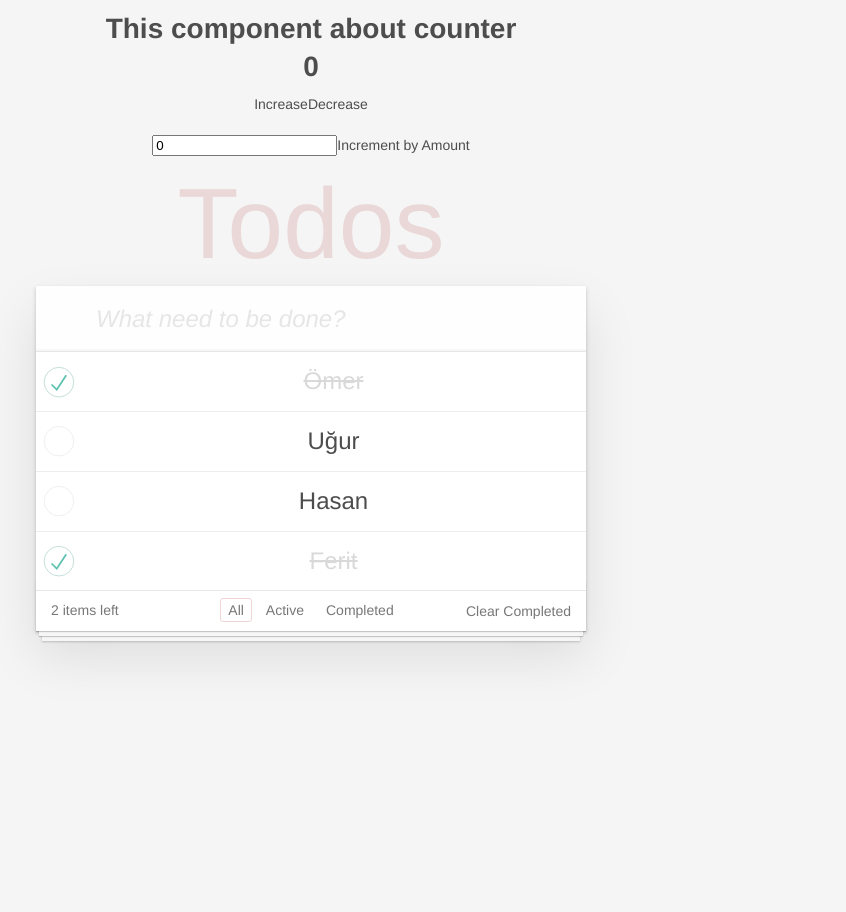
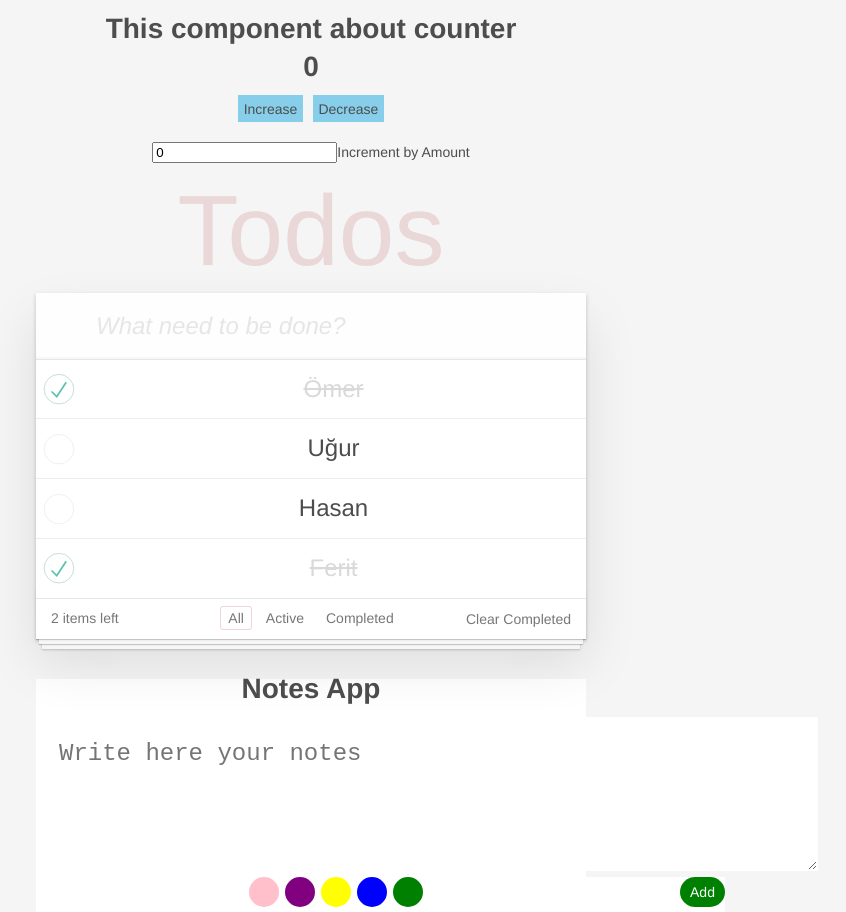
Before and after one commit to UfukYetiskin/redux-educations, a React (Create React App) app: page / in a window 1280 px wide. Shown: the whole page, without its empty margins (329-1175 px from the left). Before the commit the page ends 800 px from the top, so only its background shows below. Built offline with nearby package versions, Linux system fonts and the light colour scheme.

Commit message:
styled page

```diff
--- a/src/App.js
+++ b/src/App.js
@@ -1,11 +1,13 @@
 import './App.css';
 import Counter from './components/Counter'
+import TextList from './components/homework/TextList';
 import List from './components/List'
 function App() {
   return (
     <div className="App">
       <Counter/>
       <List></List>
+      <TextList></TextList>
     </div>
   );
 }
--- a/src/components/Counter.js
+++ b/src/components/Counter.js
@@ -20,8 +20,8 @@ function Counter() {
     <div>
         <h1>This component about counter</h1>
         <h1>{countValue}</h1>
-        <button onClick={()=>dispatch(increase())}>Increase</button>
-        <button onClick={()=> dispatch(decrease())}>Decrease</button>
+        <button style={{backgroundColor : 'skyblue', padding :'1%'}} onClick={()=>dispatch(increase())}>Increase</button>
+        <button style={{backgroundColor : 'skyblue', padding :'1%', marginLeft : '10px'}} onClick={()=> dispatch(decrease())}>Decrease</button>
         <br/>
         <br/>
         <input
--- /dev/null
+++ b/src/components/homework/TextList.js
@@ -0,0 +1,114 @@
+import React from "react";
+import { useSelector, useDispatch } from "react-redux";
+import { nanoid } from "@reduxjs/toolkit";
+import { useState } from "react";
+
+function TextList() {
+  const [text, setText] = useState("");
+  const [color, setColor] = useState("");
+
+  return (
+    <div style={{ backgroundColor: "white" }}>
+      <h1>Notes App</h1>
+      <form
+        style={{ textAlign: "center", backgroundColor: "white", margin: "0" }}
+      >
+        <textarea
+          placeholder="Write here your notes"
+          value={text}
+          cols="50"
+          rows="4"
+          onChange={(e) => setText(e.target.value)}
+          style={{ fontSize: "24px", border: "1px solid white", padding: "4%" }}
+        ></textarea>
+      </form>
+      <div
+        style={{
+          display: "flex",
+          flexDirection: "row",
+          justifyContent: "center",
+          width: "689px",
+          backgroundColor: "white",
+          margin: "0",
+        }}
+      >
+        <div style={{ marginRight: "50px", width: "100%" }}>
+          <button
+            onClick={() => setColor("pink")}
+            style={{
+              backgroundColor: "pink",
+              width: "30px",
+              height: "30px",
+              borderRadius: "50%",
+              marginLeft: "1%",
+            }}
+          >
+            {" "}
+          </button>
+          <button
+            onClick={() => setColor("purple")}
+            style={{
+              backgroundColor: "purple",
+              width: "30px",
+              height: "30px",
+              borderRadius: "50%",
+              marginLeft: "1%",
+            }}
+          >
+            {" "}
+          </button>
+          <button
+            onClick={() => setColor("yellow")}
+            style={{
+              backgroundColor: "yellow",
+              width: "30px",
+              height: "30px",
+              borderRadius: "50%",
+              marginLeft: "1%",
+            }}
+          >
+            {" "}
+          </button>
+          <button
+            onClick={() => setColor("blue")}
+            style={{
+              backgroundColor: "blue",
+              width: "30px",
+              height: "30px",
+              borderRadius: "50%",
+              marginLeft: "1%",
+            }}
+          >
+            {" "}
+          </button>
+          <button
+            onClick={() => setColor("green")}
+            style={{
+              backgroundColor: "green",
+              width: "30px",
+              height: "30px",
+              borderRadius: "50%",
+              marginLeft: "1%",
+            }}
+          >
+            {" "}
+          </button>
+        </div>
+        <button
+          style={{
+            backgroundColor: "green",
+            width: "50px",
+            height: "30px",
+            borderRadius: "20px",
+            color: "white",
+            padding: "1%",
+          }}
+        >
+          Add
+        </button>
+      </div>
+    </div>
+  );
+}
+
+export default TextList;
--- /dev/null
+++ b/src/redux/homework/textAreaSlice.js
@@ -0,0 +1,15 @@
+import { createSlice } from "@reduxjs/toolkit";
+
+
+export const textAreaSlice = createSlice({
+    name : 'texts',
+    initialState: {
+        items : []
+    },
+    reducers : {
+
+    }
+});
+
+
+export default textAreaSlice.reducer;
--- a/src/redux/store.js
+++ b/src/redux/store.js
@@ -1,10 +1,12 @@
 import { configureStore } from '@reduxjs/toolkit'
 import counterReducer from './counter/counterSlice'
+import textAreaSlice  from './homework/textAreaSlice';
 import listSlice from './todo/listSlice';
 
 export const store = configureStore({
   reducer: {
     counter : counterReducer,
     todos : listSlice,
+    texts : textAreaSlice,
   },
 });
```
